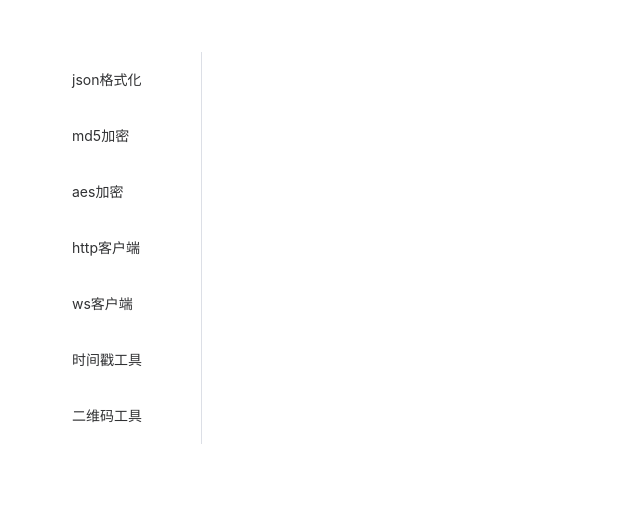
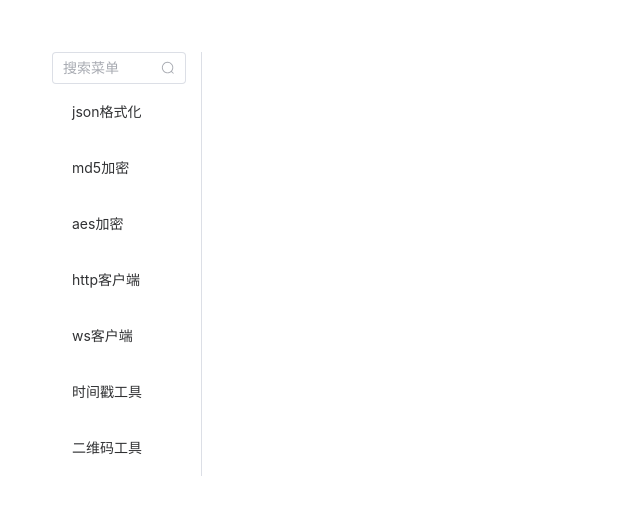
Before and after one commit to knice88/tool-box, a Vue app: page / in a window 1280 px wide. Shown: the top 514 px of the page, without its empty margins (0-640 px from the left). Built offline with nearby package versions, Linux system fonts and the light colour scheme.

Commit message:
搜索菜单

```diff
--- a/src/views/Sidebar.vue
+++ b/src/views/Sidebar.vue
@@ -1,4 +1,6 @@
 <script setup>
+import { Search } from '@element-plus/icons-vue'
+import { ref, computed } from 'vue';
 const list = [
     {
         "route": "/json",
@@ -29,10 +31,18 @@ const list = [
         "title": "二维码工具"
     }
 ]
+const searchWords = ref('')
+const displayMenus = computed(() => {
+    console.log(searchWords.value)
+    return list.filter(item => item.title.toLowerCase().includes(searchWords.value.toLowerCase()))
+})
 </script>
 <template>
     <el-menu class="el-menu-vertical" router>
-        <el-menu-item v-for="item in list" :key="item.route" :index="item.route" :route="item.route"> {{ item.title }}
+        <el-input placeholder="搜索菜单" style="width: 90%;margin-right: 5px;" :suffix-icon="Search" clearable
+            v-model="searchWords"></el-input>
+        <el-menu-item v-for="item in displayMenus" :key="item.route" :index="item.route" :route="item.route"> {{
+            item.title }}
         </el-menu-item>
     </el-menu>
 </template>
```
